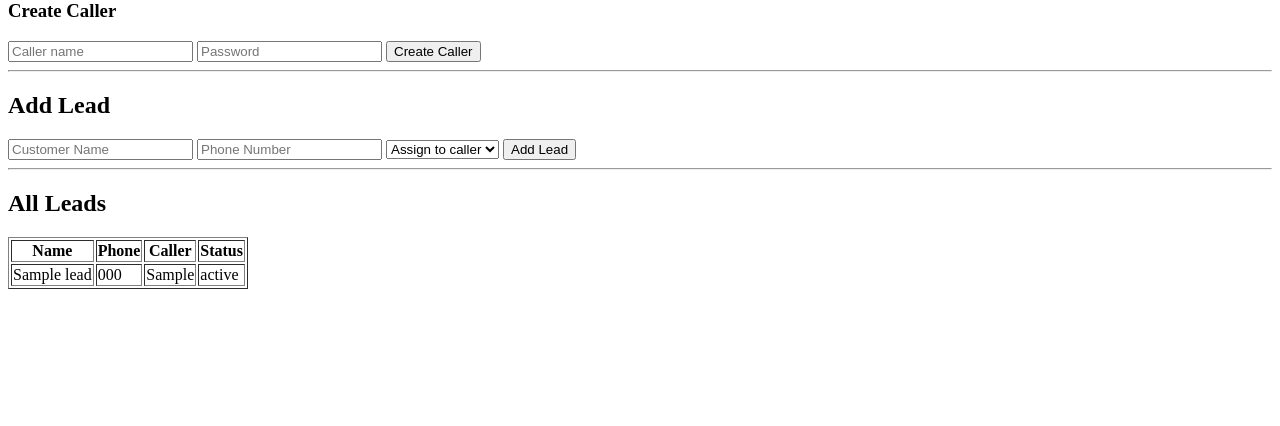
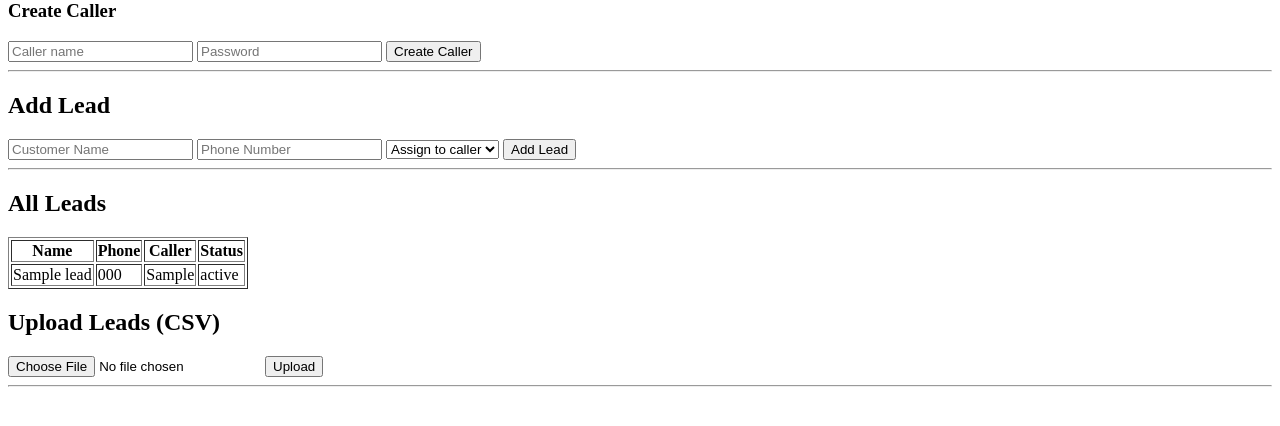
Before and after one commit to Rahulrai23/lead-calling-app, a Flask app: page /manager in a window 1280 px wide. Shown: the part 286-712 px from the top of the page. Run offline with Flask 3, Linux system fonts and the light colour scheme; a user stored in the database is signed in; a database or web service that is not in the repository returns one stand-in record (values such as "Sample title"); data that the repository does not hold is empty; some libraries are stand-ins or nearby versions.

Commit message:
Update manager.html

```diff
--- a/templates/manager.html
+++ b/templates/manager.html
@@ -60,6 +60,12 @@
 </tr>
 {% endfor %}
 </table>
+<h2>Upload Leads (CSV)</h2>
+<form method="POST" action="/upload_csv" enctype="multipart/form-data">
+  <input type="file" name="file" required>
+  <button type="submit">Upload</button>
+</form>
+<hr>
 
 </body>
 </html>
```
